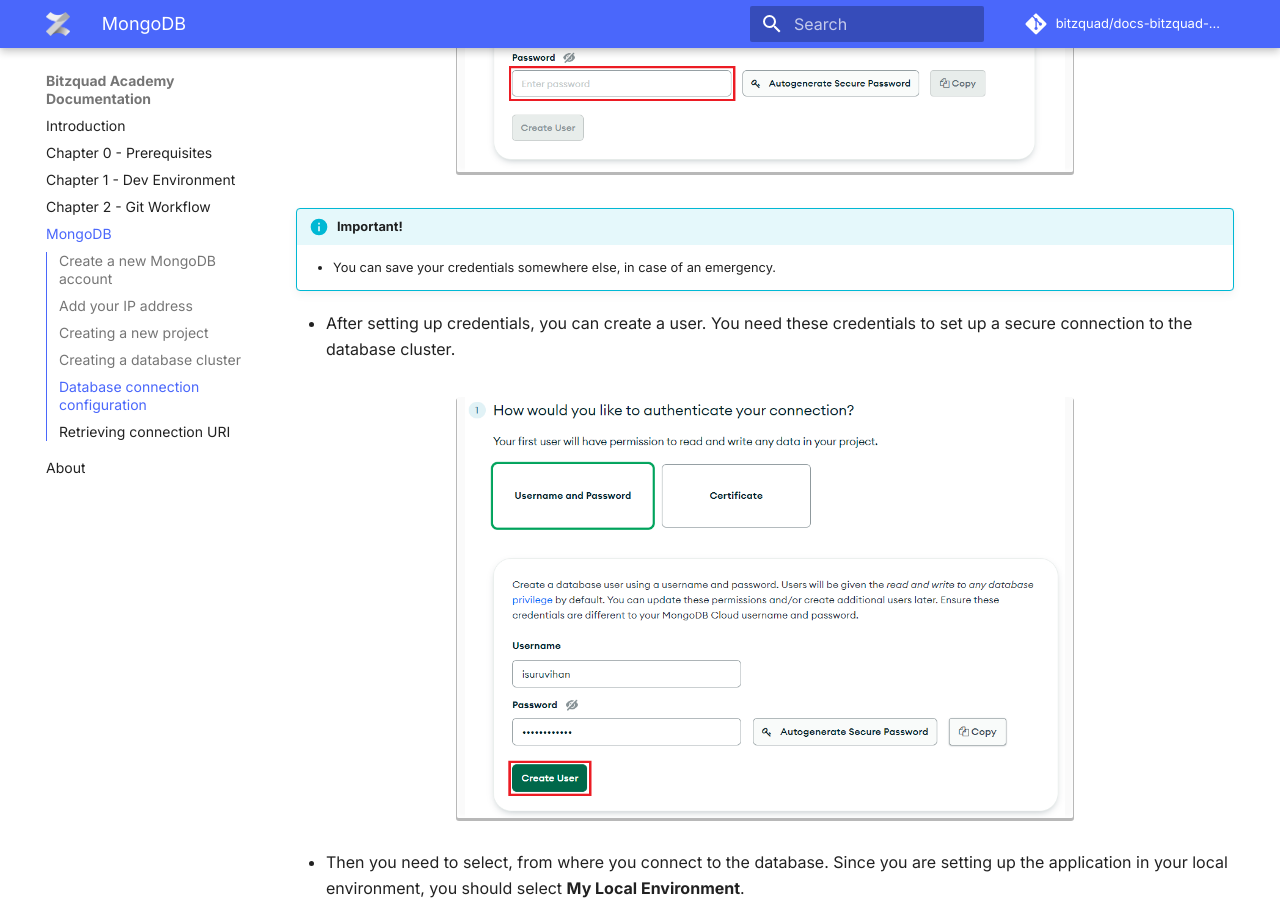
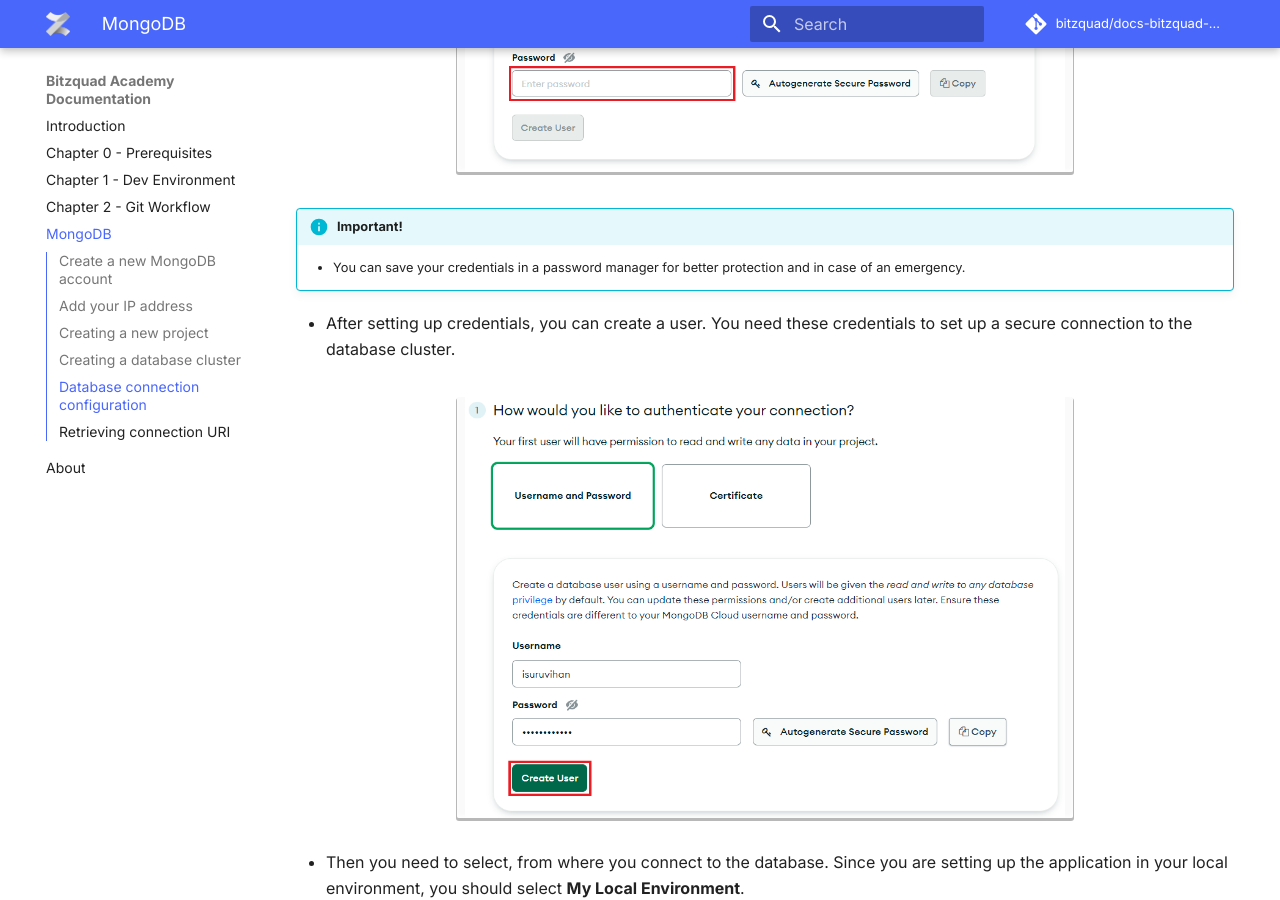
Before and after one commit to bitzquad/docs-bitzquad-academy, an MkDocs documentation site: the page built from docs/content/services/connect_mongodb_database_cluster.md, in a window 1280 px wide and 900 px high, scrolled down 9093 px. Built offline with MkDocs 1.6.1 and Material for MkDocs 9.7.7, drawn with Linux system fonts in a browser that asks for light colours; comment, search, counter and statistics services are not loaded.

Commit message:
Added content changes

```diff
--- a/docs/content/services/connect_mongodb_database_cluster.md
+++ b/docs/content/services/connect_mongodb_database_cluster.md
@@ -134,7 +134,7 @@
 </figure>
 
 !!! info "Important!"
-    - You can save your credentials somewhere else, in case of an emergency.
+    - You can save your credentials in a password manager for better protection and in case of an emergency.
 
 - After setting up credentials, you can create a user. You need these credentials to set up a secure connection to the database cluster.
 
```
